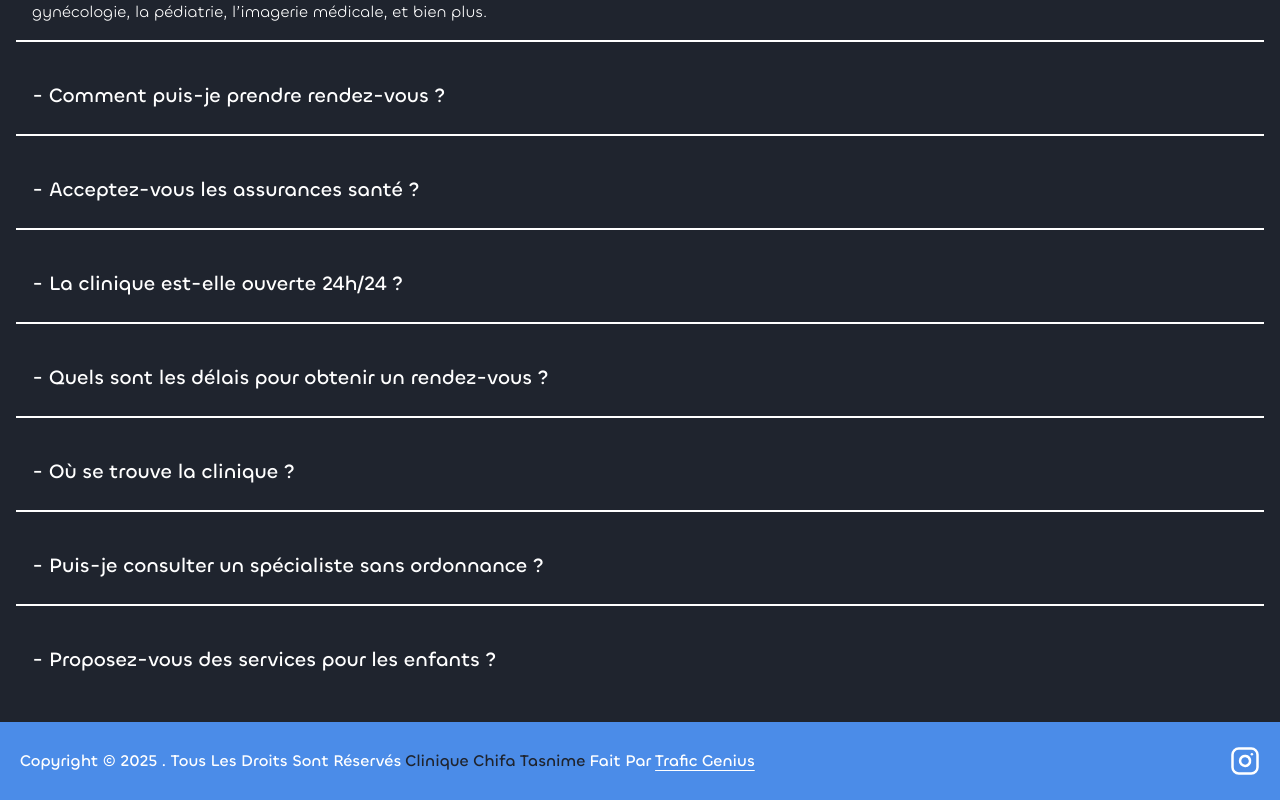
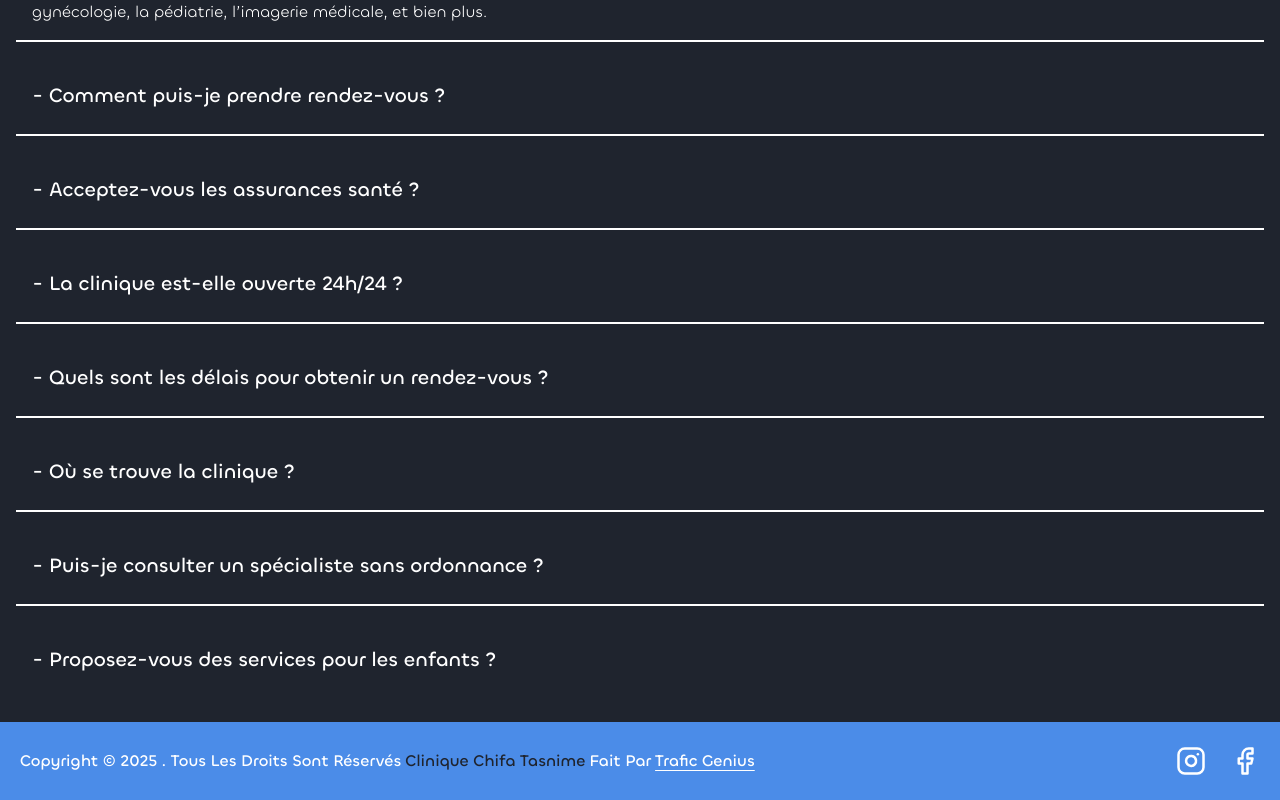
Before and after one commit to salahelfatimi/clinique-chifa-tasnime, a Next.js app: page / in a window 1280 px wide. Shown: the part 6503-7303 px from the top of the page. Built offline with nearby package versions, Linux system fonts and the light colour scheme; no server answers.

Commit message:
feat: Enhance footer with Facebook and LinkedIn icons and update NotFound component layout

```diff
--- a/src/app/not-found.js
+++ b/src/app/not-found.js
@@ -36,8 +36,8 @@ export async function generateMetadata() {
 export default function NotFound() {
   return (
     <>
-      <div className=" container flex flex-col gap-10 items-center justify-center  h-screen  bg-background   inset-0 ">
-        <Image src={'/img/logo_text_white.png'} className="w-44" width={500} height={500}/>
+      <div className="  flex flex-col gap-10 items-center justify-center  h-screen w-full  bg-background   inset-0 ">
+        <Image src={'/img/logo_text_white.png'} className="w-44" width={500} height={500} alt="clinique chifa tasnime" title="clinique chifa tasnime"/>
         <p className=" font-bold text-2xl flex items-center gap-2 flex-col text-center justify-center text-white">
           Il semble que cette page n&apos;existe pas
         </p>
--- a/src/components/footer/page.jsx
+++ b/src/components/footer/page.jsx
@@ -1,5 +1,5 @@
 'use client'
-import { Instagram } from "lucide-react";
+import { Facebook, Instagram, Linkedin } from "lucide-react";
 import Image from "next/image";
 import Link from "next/link";
 
@@ -12,7 +12,10 @@ export default function Footer(){
                     <div className="container mx-auto  flex flex-col-reverse gap-6 lg:flex-row items-center justify-between ">
                         <p className={`select-none flex  flex-col lg:flex-row gap-1  font-medium items-center font-chillax capitalize text-center lg:text-start text-white `}> Copyright &copy; {new Date().getFullYear()} . Tous les droits sont réservés <span className=" text-background   "> Clinique Chifa tasnime </span> fait par <Link href={'https://www.traficgenius.com/'} target="_blank" rel="noopener noreferrer" className=" underline underline-offset-4">trafic genius </Link>  </p>
                         <div className="flex gap-6">
-                            <Instagram size={30} className=" stroke-[#fff]" />
+                            <Link href={'https://www.instagram.com/clinique_chifa_tasnime'} target="_blank"><Instagram size={30} className=" stroke-[#fff]" /></Link>
+                            <Link href={'https://www.facebook.com/profile.php?id=61574572105547'} target="_blank"><Facebook size={30} className=" stroke-[#fff]" /></Link>
+                            {/* <Linkedin size={30} className=" stroke-[#fff]" /> */}
+
                         </div>
                     </div>
                 </div>
```
